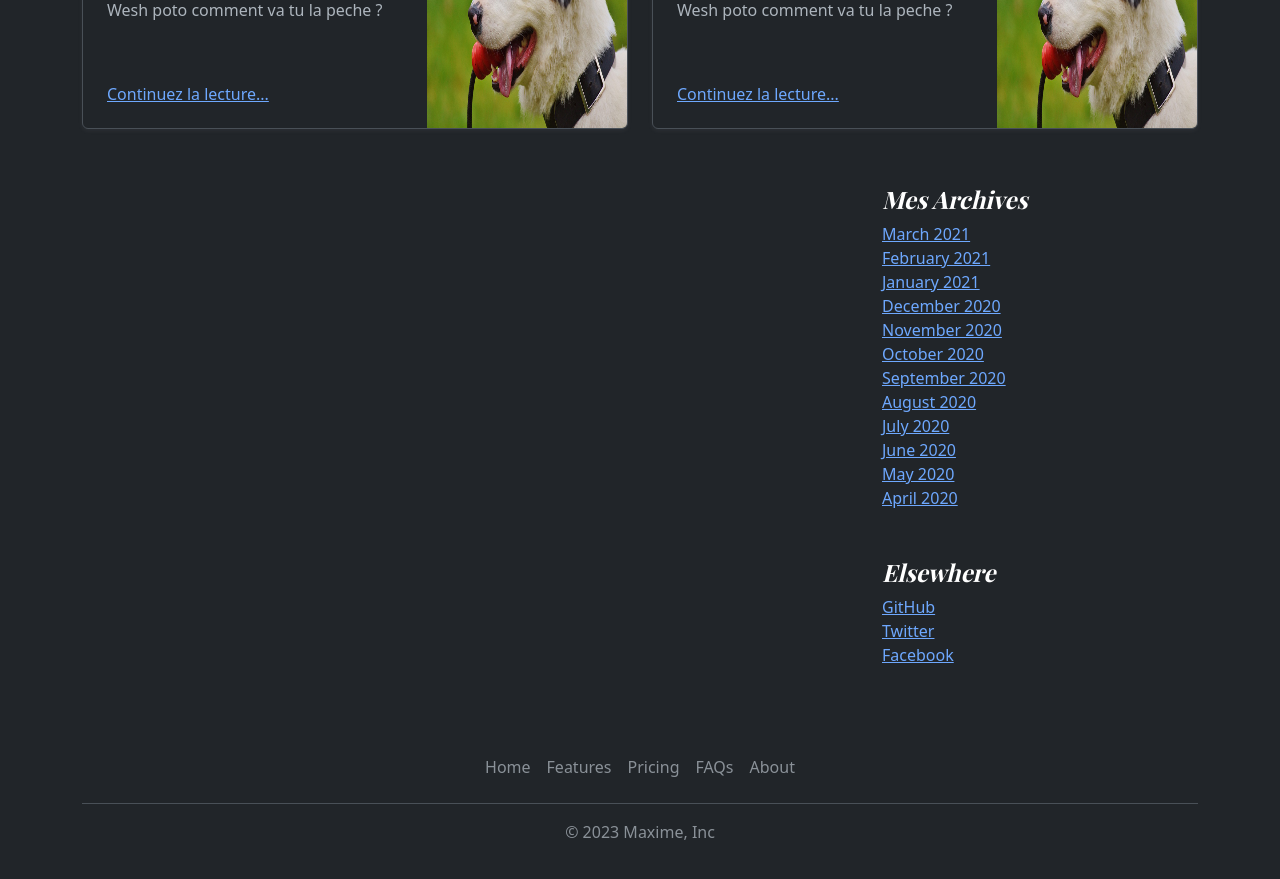
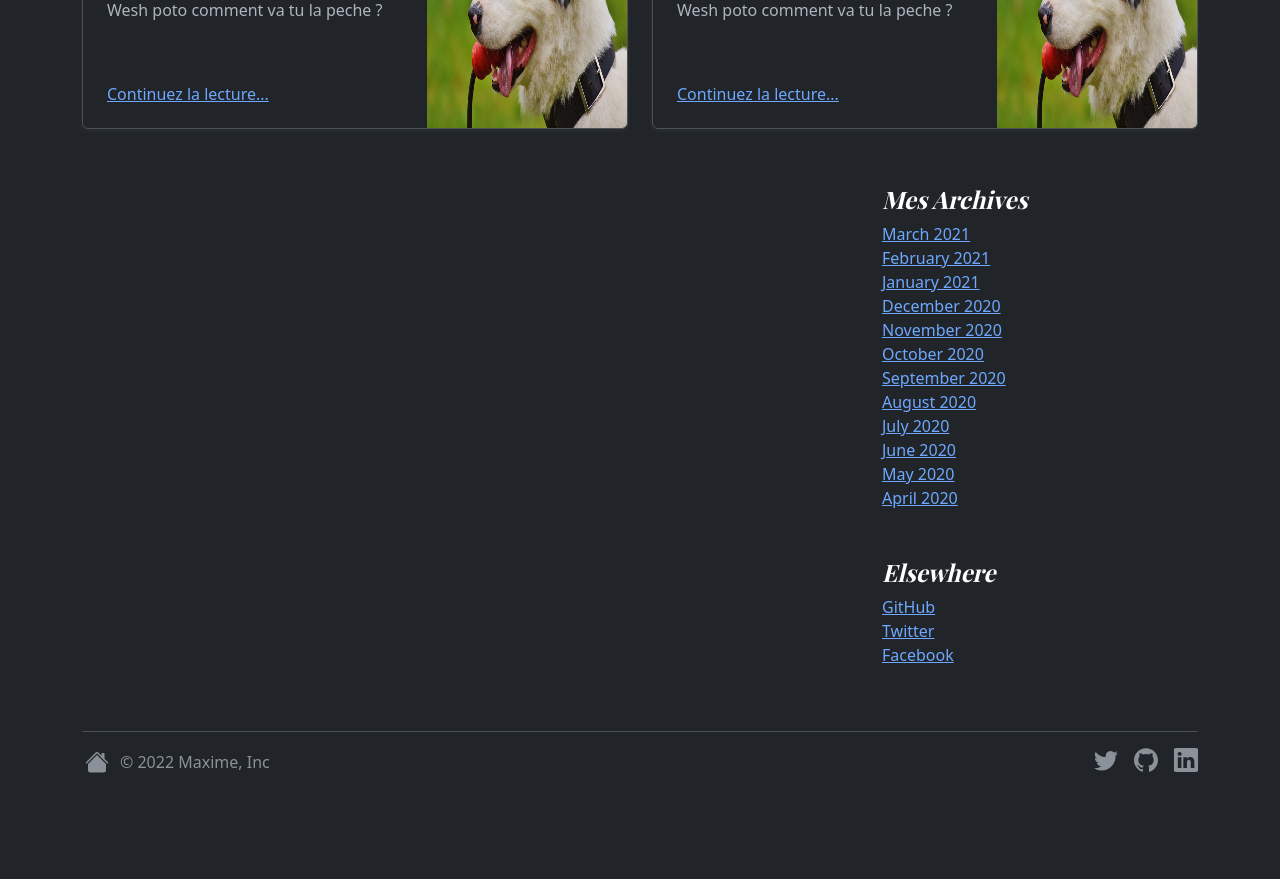
Before and after one commit to magmax007/maxBlog, a Jekyll site: the page built from index.html, in a window 1280 px wide and 900 px high, scrolled down 629 px. Shown: the top 879 px of the window. Built offline with Jekyll 4.4.1, drawn with Linux system fonts in a browser that asks for light colours; nearby versions of some CDN libraries; after the commit the page ends 1445 px from its top, so only the background shows below that.

Commit message:
add post layout

```diff
--- a/_includes/footer.html
+++ b/_includes/footer.html
@@ -2,18 +2,42 @@
 
 
   <div class="container">
-    <footer class="py-3 my-4">
-      <ul class="nav justify-content-center border-bottom pb-3 mb-3">
-        <li class="nav-item"><a href="{{ "/" | relative_url}}" class="nav-link px-2 text-muted">Home</a></li>
-        <li class="nav-item"><a href="#" class="nav-link px-2 text-muted">Features</a></li>
-        <li class="nav-item"><a href="#" class="nav-link px-2 text-muted">Pricing</a></li>
-        <li class="nav-item"><a href="#" class="nav-link px-2 text-muted">FAQs</a></li>
-        <li class="nav-item"><a href="#" class="nav-link px-2 text-muted">About</a></li>
+    <footer class="d-flex flex-wrap justify-content-between align-items-center py-3 my-4 border-top">
+      <div class="col-md-4 d-flex align-items-center">
+        <a href="{{ "/" | relative_url}}" class="mb-3 me-2 mb-md-0 text-muted text-decoration-none lh-1">
+          <svg class="bi" width="30" height="24"><use xlink:href="#home"/></svg>
+        </a>
+        <span class="mb-3 mb-md-0 text-muted">&copy; 2022 Maxime, Inc</span>
+      </div>
+
+      <ul class="nav col-md-4 justify-content-end list-unstyled d-flex">
+        <li class="ms-3"><a class="text-muted" href="#"><svg class="bi" width="24" height="24"><use xlink:href="#twitter"/></svg></a></li>
+        <li class="ms-3"><a class="text-muted" href="#"><svg class="bi" width="24" height="24"><use xlink:href="#github"/></svg></a></li>
+        <li class="ms-3"><a class="text-muted" href="#"><svg class="bi" width="24" height="24"><use xlink:href="#linkedin"/></svg></a></li>
       </ul>
-      <p class="text-center text-muted">&copy; 2023 Maxime, Inc</p>
     </footer>
   </div>
+  <svg xmlns="http://www.w3.org/2000/svg" style="display: none;">
 
+    <symbol id="home" viewBox="0 0 16 16">
+      <title>home</title>
+        <path d="M8.707 1.5a1 1 0 0 0-1.414 0L.646 8.146a.5.5 0 0 0 .708.708L8 2.207l6.646 6.647a.5.5 0 0 0 .708-.708L13 5.793V2.5a.5.5 0 0 0-.5-.5h-1a.5.5 0 0 0-.5.5v1.293L8.707 1.5Z"/>
+        <path d="m8 3.293 6 6V13.5a1.5 1.5 0 0 1-1.5 1.5h-9A1.5 1.5 0 0 1 2 13.5V9.293l6-6Z"/>
+    </symbol>
+
+    <symbol id="github" viewBox="0 0 512 499.36" >
+      <title>github</title>
+      <path fill="currentColor" fill-rule="evenodd" d="M256 0C114.64 0 0 114.61 0 256c0 113.09 73.34 209 175.08 242.9 12.8 2.35 17.47-5.56 17.47-12.34 0-6.08-.22-22.18-.35-43.54-71.2 15.49-86.2-34.34-86.2-34.34-11.64-29.57-28.42-37.45-28.42-37.45-23.27-15.84 1.73-15.55 1.73-15.55 25.69 1.81 39.21 26.38 39.21 26.38 22.84 39.12 59.92 27.82 74.5 21.27 2.33-16.54 8.94-27.82 16.25-34.22-56.84-6.43-116.6-28.43-116.6-126.49 0-27.95 10-50.8 26.35-68.69-2.63-6.48-11.42-32.5 2.51-67.75 0 0 21.49-6.88 70.4 26.24a242.65 242.65 0 0 1 128.18 0c48.87-33.13 70.33-26.24 70.33-26.24 14 35.25 5.18 61.27 2.55 67.75 16.41 17.9 26.31 40.75 26.31 68.69 0 98.35-59.85 120-116.88 126.32 9.19 7.9 17.38 23.53 17.38 47.41 0 34.22-.31 61.83-.31 70.23 0 6.85 4.61 14.81 17.6 12.31C438.72 464.97 512 369.08 512 256.02 512 114.62 397.37 0 256 0z"></path>
+    </symbol>
+    <symbol id="linkedin" viewBox="0 0 16 16">
+      <title>linkedin</title>
+        <path d="M0 1.146C0 .513.526 0 1.175 0h13.65C15.474 0 16 .513 16 1.146v13.708c0 .633-.526 1.146-1.175 1.146H1.175C.526 16 0 15.487 0 14.854V1.146zm4.943 12.248V6.169H2.542v7.225h2.401zm-1.2-8.212c.837 0 1.358-.554 1.358-1.248-.015-.709-.52-1.248-1.342-1.248-.822 0-1.359.54-1.359 1.248 0 .694.521 1.248 1.327 1.248h.016zm4.908 8.212V9.359c0-.216.016-.432.08-.586.173-.431.568-.878 1.232-.878.869 0 1.216.662 1.216 1.634v3.865h2.401V9.25c0-2.22-1.184-3.252-2.764-3.252-1.274 0-1.845.7-2.165 1.193v.025h-.016a5.54 5.54 0 0 1 .016-.025V6.169h-2.4c.03.678 0 7.225 0 7.225h2.4z"/>
+    </symbol>
+
+    <symbol id="twitter" viewBox="0 0 16 16">
+      <path d="M5.026 15c6.038 0 9.341-5.003 9.341-9.334 0-.14 0-.282-.006-.422A6.685 6.685 0 0 0 16 3.542a6.658 6.658 0 0 1-1.889.518 3.301 3.301 0 0 0 1.447-1.817 6.533 6.533 0 0 1-2.087.793A3.286 3.286 0 0 0 7.875 6.03a9.325 9.325 0 0 1-6.767-3.429 3.289 3.289 0 0 0 1.018 4.382A3.323 3.323 0 0 1 .64 6.575v.045a3.288 3.288 0 0 0 2.632 3.218 3.203 3.203 0 0 1-.865.115 3.23 3.23 0 0 1-.614-.057 3.283 3.283 0 0 0 3.067 2.277A6.588 6.588 0 0 1 .78 13.58a6.32 6.32 0 0 1-.78-.045A9.344 9.344 0 0 0 5.026 15z"/>
+    </symbol>
+  </svg>
 <script defer src="https://use.fontawesome.com/releases/v5.0.8/js/all.js" integrity="sha384-SlE991lGASHoBfWbelyBPLsUlwY1GwNDJo3jSJO04KZ33K2bwfV9YBauFfnzvynJ" crossorigin="anonymous"></script>
 <script src="https://code.jquery.com/jquery-3.2.1.slim.min.js" integrity="sha384-KJ3o2DKtIkvYIK3UENzmM7KCkRr/rE9/Qpg6aAZGJwFDMVNA/GpGFF93hXpG5KkN" crossorigin="anonymous"></script>
 <script src="https://cdnjs.cloudflare.com/ajax/libs/popper.js/1.12.9/umd/popper.min.js" integrity="sha384-ApNbgh9B+Y1QKtv3Rn7W3mgPxhU9K/ScQsAP7hUibX39j7fakFPskvXusvfa0b4Q" crossorigin="anonymous"></script>
--- a/_layouts/post.html
+++ b/_layouts/post.html
@@ -5,7 +5,9 @@
 <main class="container">
 
 
-<h1 class="post-title">{{ page.title }}</h1>
+<div class="p-4 p-md-5 mb-4 rounded text-bg-success bg-opacity-25">
+      <h3 class="display-6 fst-italic text-center">{{ page.title }}</h3>
+  </div>
 
 {{ content }}
 
```
